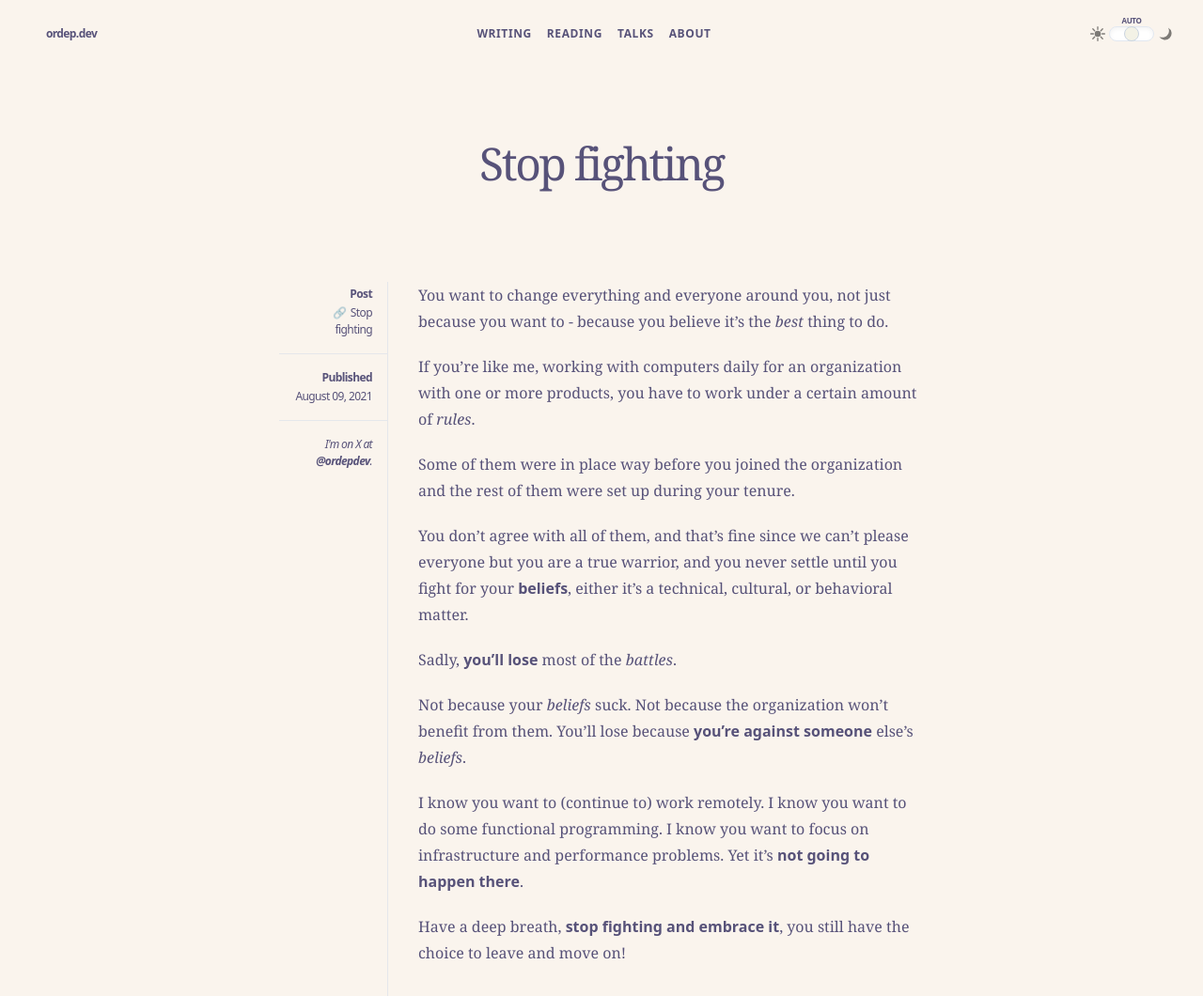
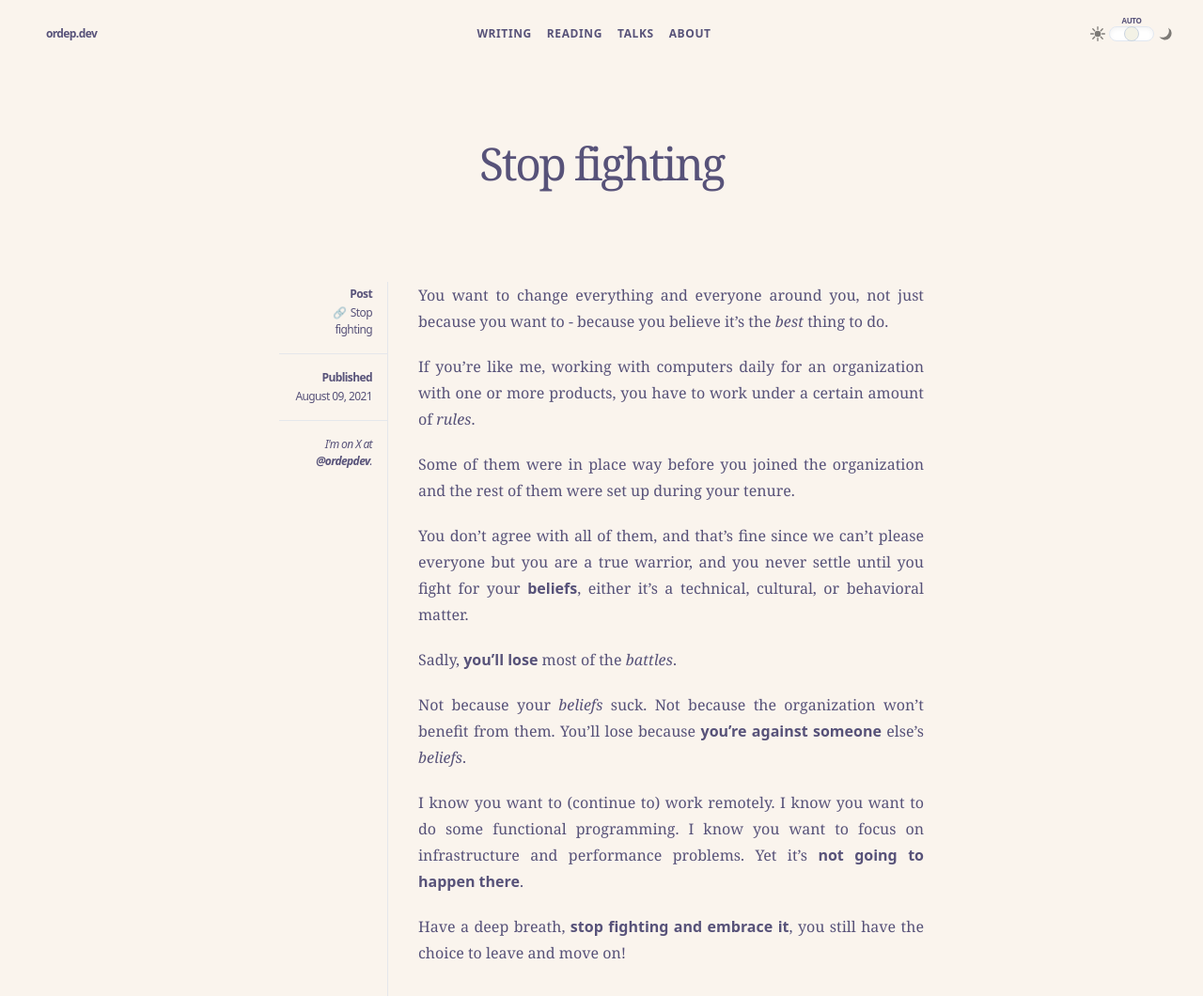
Before and after one commit to ordepdev/ordepdev.github.io, a Jekyll site: the page built from _posts/2021-08-09-stop-fighting.md, in a window 1280 px wide. Shown: the whole page at 94% size. Built offline with Jekyll 4.4.1, drawn with Linux system fonts in a browser that asks for light colours.

Commit message:
Justify and bigger headers

```diff
--- a/_layouts/post.html
+++ b/_layouts/post.html
@@ -67,13 +67,8 @@
                 hover:prose-a:border-b-slate-200
                 prose-code:prose-a:text-sm prose-code:prose-p:text-sm
                 prose-img:w-full
-                prose-h1:font-bold prose-h1:text-base
-                prose-h2:text-base prose-h2:mb-1 prose-a:prose-h2:border-b-0 prose-a:prose-h2:font-bold
-                prose-h3:text-sm prose-h3:mb-1 prose-a:prose-h3:border-b-0 prose-a:prose-h3:font-bold
-                prose-h4:text-sm prose-h4:mb-1 prose-a:prose-h4:border-b-0 prose-a:prose-h4:font-bold
                 prose-hr:my-10 prose-hr:md:-mx-[2rem] prose-hr:md:w-[calc(100%+4rem)] dark:prose-hr:border-rosePine-highlightMed
-                prose-p:font-serif
-                prose-p:prose-blockquote:font-sans
+                prose-p:font-serif prose-p:text-justify
                 prose-pre:leading-[1.15rem] prose-pre:text-[0.9rem]
                 prose-strong:font-sans dark:prose-strong:text-slate-100
                 prose-ol:font-serif
```
Also changed, not shown: _layouts/article.html (+1 -6 lines).
